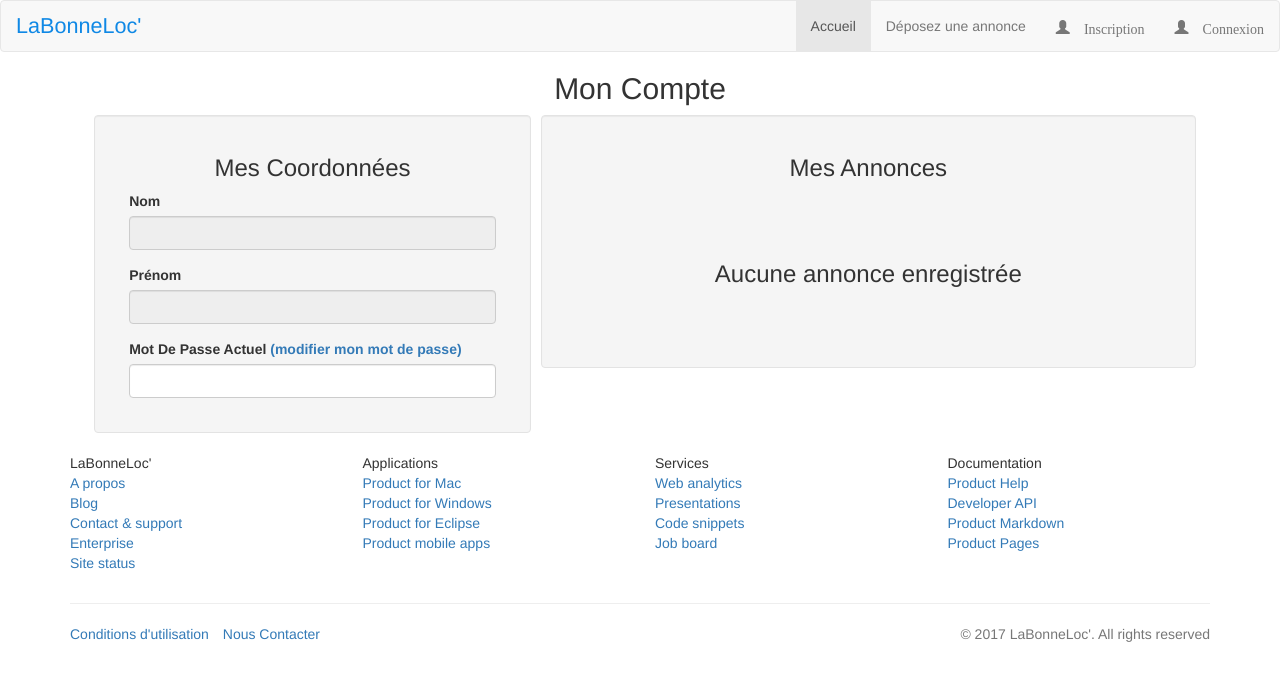
After one commit to FovetAlain/Leboncoincoin, a CodeIgniter app: the page made by application/views/monCompte/monCompte.php in a window 1280 px wide. The commit adds this page. Shown: the top 681 px of the page. Run offline with CodeIgniter, Linux system fonts and the light colour scheme.

Commit message:
premier jet vue moncompte

```diff
--- /dev/null
+++ b/application/views/monCompte/monCompte.php
@@ -0,0 +1,74 @@
+<!DOCTYPE html>
+<html>
+<head>
+        <meta charset="utf-8" />
+        <title>Accueil</title>
+		<link rel="stylesheet" href="<?php echo base_url("assets/css/bootstrap.css"); ?>" />
+        <link rel = "stylesheet" href="<?php echo base_url("assets/css/jquery-ui.css"); ?>" />
+        <link rel="stylesheet" href="<?php echo base_url('/assets/css/accueil.css'); ?>"/>
+</head>
+<body>
+	<header>
+		<?php $this->view('layout/header'); ?>
+	</header>
+	<center><h2> Mon Compte </h2></center>
+
+		<div class="row">
+			<div class="well col-md-offset-1 col-md-4" style="margin-right: 10px;">
+			<center><h3>Mes Coordonnées</h3></center>
+				<form role="form" id="formMonCompte">
+					<div class="col-md-12 form-group">
+					<label for="nom">Nom</label>
+					  <input type="text" class="form-control"
+					      id="nom" name="nom" disabled required/>
+					</div>
+					<div class="col-md-12 form-group">
+					<label for="prenom">Prénom</label>
+					  <input type="text" class="form-control"
+					      id="prenom" name="prenom" disabled required/>
+					</div>
+					<div class="col-md-12 form-group">
+					<label for="motDePasse">Mot De Passe Actuel <a>(modifier mon mot de passe)</a></label>
+					  <input type="text" class="form-control"
+					      id="motDePasse" name="motDePasse" placeholder="" required/>
+					</div>
+			    </form>
+			</div>
+			<div class=" well col-md-6">
+			<center><h3>Mes Annonces</h3></center>
+				<div id="container-annonce" class="col-md-12">
+					<div >
+					<?php
+					if(isset($annonces))
+					{
+					$compteur = 1;
+						foreach($annonces as $annonce){
+								echo '<div class="col-md-4 testHover"><span class="annoncesMonCompte">'.$annonce->ville.' <br> '.$annonce->lienImage.'</span><img class="imageAnnoncesMonCompte" src='. base_url(). 'assets/images/'. $annonce->lienImage.'> <div class="belowImg"> <span class="belowImgPrice"> 650 €</span> <span> '.$annonce->ville.'  -  Libre immédiatement </span> <br> <span class="stars">★★★★★</span> 5 commentaires </div> </div>' ;
+								if($compteur == 2)
+									break;
+								$compteur +=1;
+						}
+					}else{
+					echo "<h3>Aucune annonce enregistrée</h3>";
+					}
+					?>
+					</div>
+				</div>
+			</div>
+		</div>
+	<footer>
+		<?php $this->view('layout/footer'); ?>
+	</footer>
+	<script src="<?php echo base_url("assets/js/jquery-3.1.1.js"); ?>"></script>
+	<script src="<?php echo base_url("assets/js/bootstrap.js"); ?>"></script>
+	<script src="<?php echo base_url("assets/js/jquery-ui.js"); ?>"></script>
+	<script src="<?php echo base_url("assets/js/datepicker-fr.js"); ?>"></script>
+	<script src="<?php echo base_url("assets/js/accueil.js"); ?>"></script>
+	<script>
+		$( function() {
+			$( "#checkboxMaison" ).checkboxradio();
+			$( "#checkboxAppartement" ).checkboxradio();
+		});
+	</script>
+</body>
+</html>
--- a/assets/css/accueil.css
+++ b/assets/css/accueil.css
@@ -24,12 +24,26 @@ body{
     height: 200px;
     border-radius: 5px;
 }
+
 .test{
 	position:absolute;
 	background-color:  rgba(255, 255, 255, 0.7);;
 	width: 270px;
 	height: 150px;
 	top:50px;
+	visibility: hidden;
+}
+.imageAnnoncesMonCompte {
+    width:  150px;
+    height: 100px;
+    border-radius: 5px;
+}
+.annoncesMonCompte{
+	position:absolute;
+	background-color:  rgba(255, 255, 255, 0.7);;
+	width: 150px;
+	height: 70px;
+	top:30px;
 	visibility: hidden;
 }
 .ui-autocomplete {
--- a/assets/js/accueil.js
+++ b/assets/js/accueil.js
@@ -7,7 +7,12 @@ $(function(){
 	});
 	//$( "#dateDisponibilite" ).datepicker({minDate: 0});
 	//$.datepicker.setDefaults( $.datepicker.regional[ "fr" ] );
-
+	$(".testHover").mouseover(function(){
+		$(this).find(".annoncesMonCompte").css("visibility","visible");
+	});
+	$(".testHover").mouseout(function(){
+		$(this).find(".annoncesMonCompte").css("visibility","hidden");
+	});
 
 
 	//autocomplete
```
Also changed, not shown: application/controllers/MonCompte.php (added, +18 -0 lines), application/models/Inscription_model.php (added, +50 -0 lines), application/views/accueil/accueil.php (indentation only).
